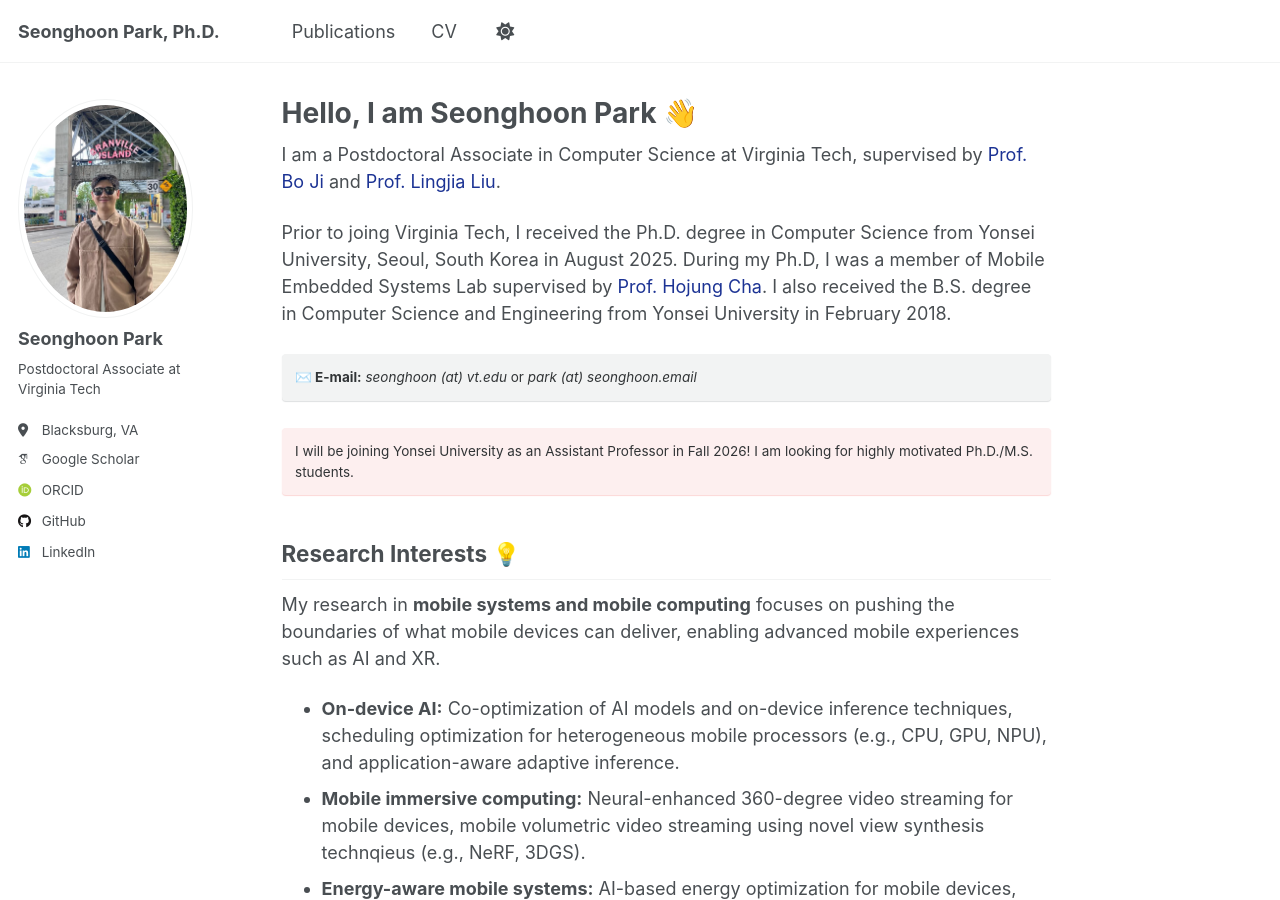
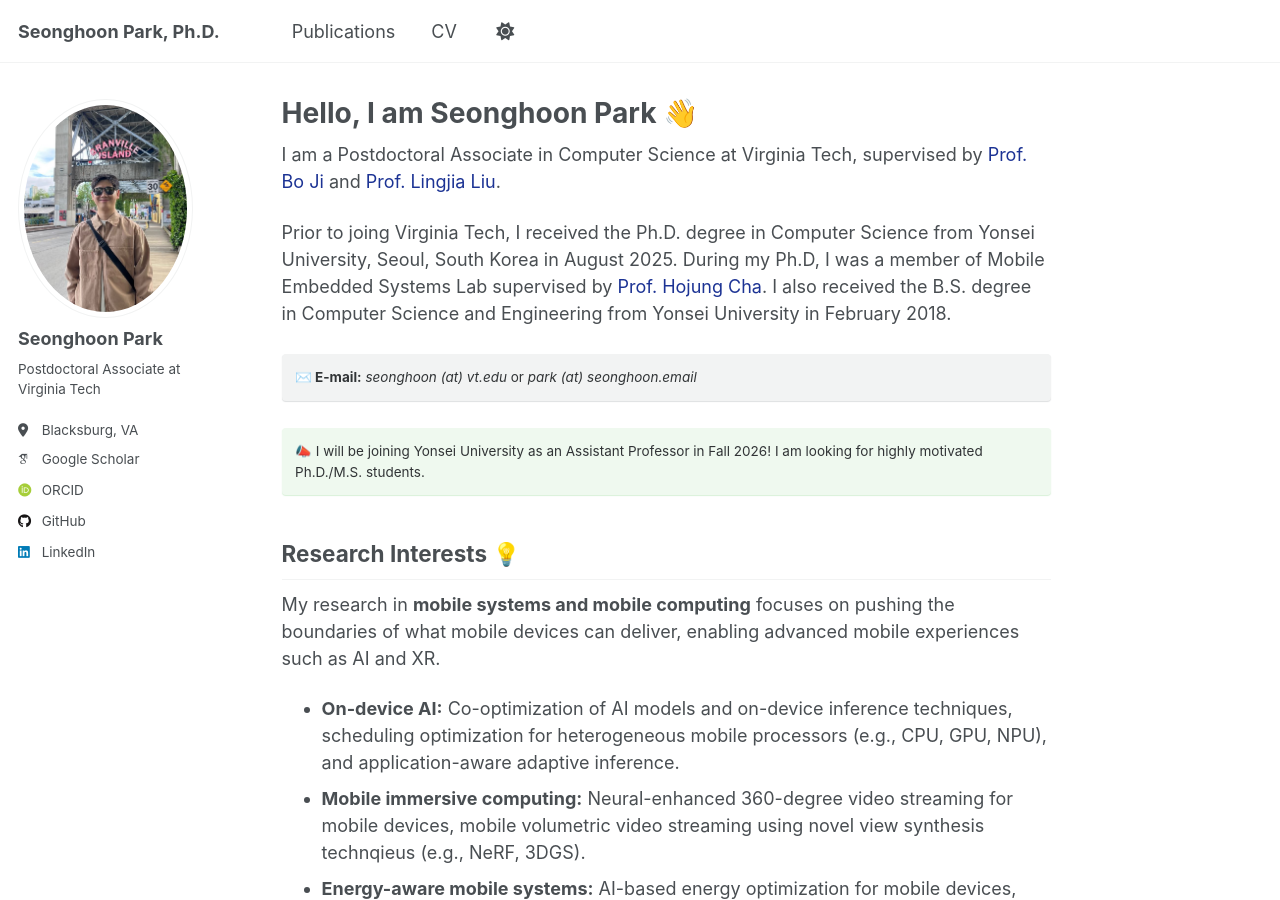
Before and after one commit to iamseonghoon/iamseonghoon.github.io, a Jekyll site: the page built from _pages/about.md, in a window 1280 px wide and 900 px high. Built offline with Jekyll 4.4.1, drawn with Linux system fonts in a browser that asks for light colours; some web fonts are replaced; a script that is not in the unit is left out.

```diff
--- a/_pages/about.md
+++ b/_pages/about.md
@@ -14,8 +14,8 @@ Prior to joing Virginia Tech, I received the Ph.D. degree in Computer Science fr
 **✉️ E-mail:** *seonghoon (at) vt.edu* or *park (at) seonghoon.email*
 {: .notice}
 
-I will be joining Yonsei University as an Assistant Professor in Fall 2026! I am looking for highly motivated Ph.D./M.S. students.
-{: .notice--danger}
+📣 I will be joining Yonsei University as an Assistant Professor in Fall 2026! I am looking for highly motivated Ph.D./M.S. students.
+{: .notice--success}
 
 
 ## Research Interests 💡
```
Also changed, not shown: _pages/publications.md (+4 -4 lines).
